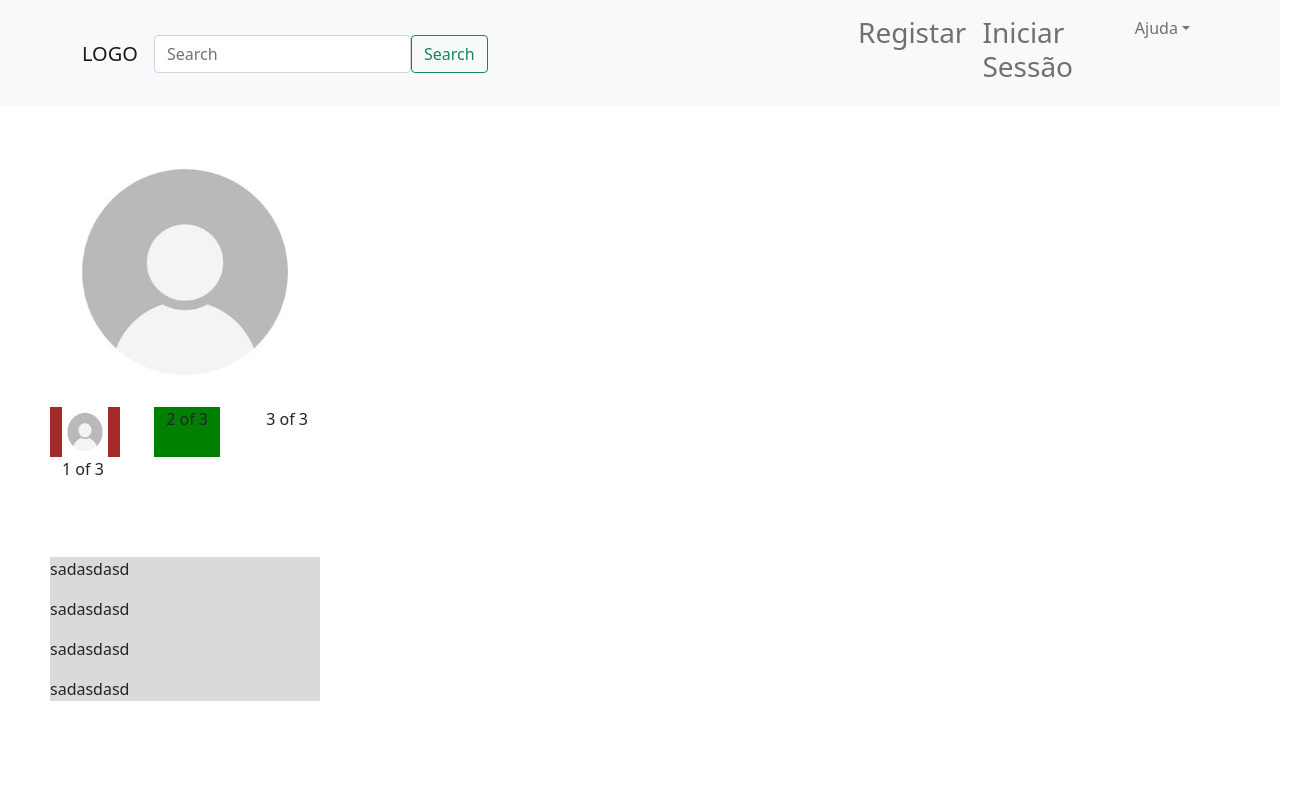
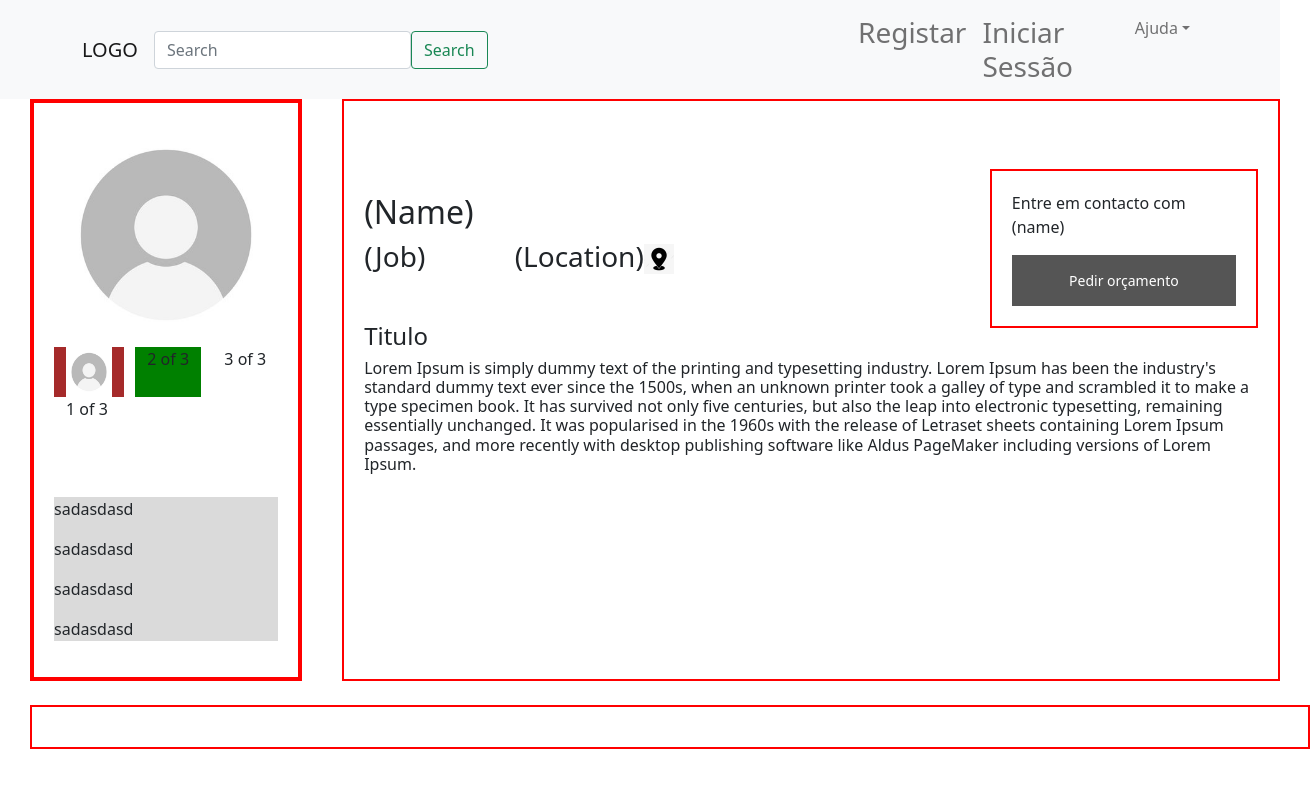
Before and after one commit to mattcapazz/plataforma, a React (Create React App) app in the folder web/: page /profile in a window 1280 px wide. Shown: the top 788 px of the page, 1310 px wide, since content can reach past the window. Built offline with nearby package versions, Linux system fonts and the light colour scheme.

Commit message:
Porofile update

```diff
--- a/web/src/components/profile.css
+++ b/web/src/components/profile.css
@@ -1,8 +1,47 @@
-.fotos {
-  margin-left: 50px !important;
-  margin-top: 30px !important;
-  height: 320px;
-  width: 270px;
+.flex-container {
+  display: flex;
+}
+
+.flex-child {
+  flex: 0.6;
+  margin-left: 30px;
+  margin-right: 40px;
+  border: 2px solid red;
+}
+
+.flex-child2 {
+  flex: 2;
+  width: 70%;
+  float: left;
+  padding: 20px;
+
+  border: 2px solid red;
+}
+.flex-child.green {
+}
+
+.green {
+  width: 100%;
+  float: left;
+  padding: 20px;
+  padding-bottom: 20px;
+  border: 2px solid red;
+}
+
+.blue {
+  width: 100%;
+}
+
+h3 {
+  padding-right: 10%;
+  display: inline;
+}
+
+.orange {
+  width: 30%;
+  float: right;
+  padding: 20px;
+  border: 2px solid red;
 }
 
 #FotoG {
@@ -30,3 +69,25 @@
   width: 100%;
   height: auto;
 }
+
+#btnOrcamento {
+  background-color: #555555;
+  border: none;
+  color: white;
+  padding: 15px;
+  text-align: center;
+  width: 100%;
+  text-decoration: none;
+  display: inline-block;
+  font-size: 14px;
+  transition-duration: 0.4s;
+}
+
+#btnOrcamento:hover {
+  background-color: #ffffff; /* Green */
+  color: #555555;
+}
+
+#feedback {
+  border: 2px solid red;
+}
--- a/web/src/components/profile.jsx
+++ b/web/src/components/profile.jsx
@@ -3,6 +3,7 @@ import { Container } from "react-bootstrap";
 import Col from "react-bootstrap/Col";
 import Row from "react-bootstrap/Row";
 import profpic from "./img/profilepic.jpg";
+import loc from "./img/location.png";
 import Navbar from "./navbar";
 import "./profile.css";
 
@@ -11,15 +12,17 @@ export default class Profile extends React.Component {
     return (
       <>
         <Navbar />
-        <div class="fotos">
+        <div class="flex-container">
+          <div class="flex-child">
+            <div class="green">
               <div id="FotoG">
                 <img src={profpic} alt="" width="100%" height="100%" />
                 <div id="slideshow">
                   <Container>
                     <Row xs="auto">
                       <Col id="col1">
-                    <img src={profpic} alt="" width="100%" height="100%" />1 of
-                    3
+                        <img src={profpic} alt="" width="100%" height="100%" />1
+                        of 3
                       </Col>
                       <Col id="col2">2 of 3</Col>
                       <Col>3 of 3</Col>
@@ -35,6 +38,49 @@ export default class Profile extends React.Component {
                 <p>sadasdasd</p>
               </div>
             </div>
+          </div>
+
+          <div class="flex-child2">
+            <div class="blue">
+              <br />
+              <br />
+              <div class="orange">
+                <p>Entre em contacto com (name)</p>
+                <button id="btnOrcamento">Pedir orçamento</button>
+              </div>
+              <br />
+              <h2>(Name)</h2>
+              <h3>(Job)</h3>
+              <h3>
+                (Location)
+                <img src={loc} />
+              </h3>
+              <br />
+              <br />
+              <br />
+              <div id="Mensagem">
+                <h4>Titulo</h4>
+                <h6>
+                  Lorem Ipsum is simply dummy text of the printing and
+                  typesetting industry. Lorem Ipsum has been the industry's
+                  standard dummy text ever since the 1500s, when an unknown
+                  printer took a galley of type and scrambled it to make a type
+                  specimen book. It has survived not only five centuries, but
+                  also the leap into electronic typesetting, remaining
+                  essentially unchanged. It was popularised in the 1960s with
+                  the release of Letraset sheets containing Lorem Ipsum
+                  passages, and more recently with desktop publishing software
+                  like Aldus PageMaker including versions of Lorem Ipsum.
+                </h6>
+                <br />
+              </div>
+            </div>
+          </div>
+        </div>
+        <br />
+        <div class="flex-child green">
+
+        </div>
       </>
     );
   }
```
Also changed, not shown: web/src/components/img/location.png (added). Lines whose indentation alone changed are shown as unchanged.
